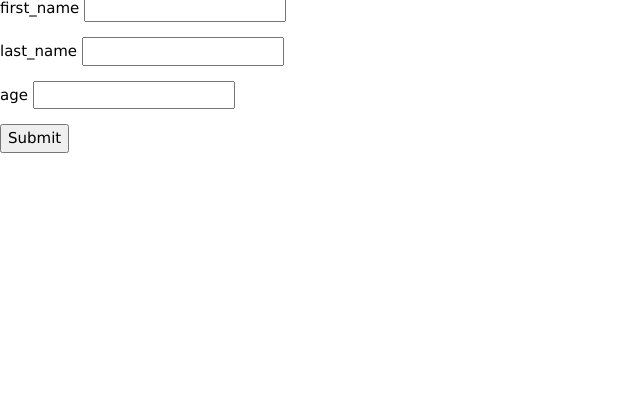
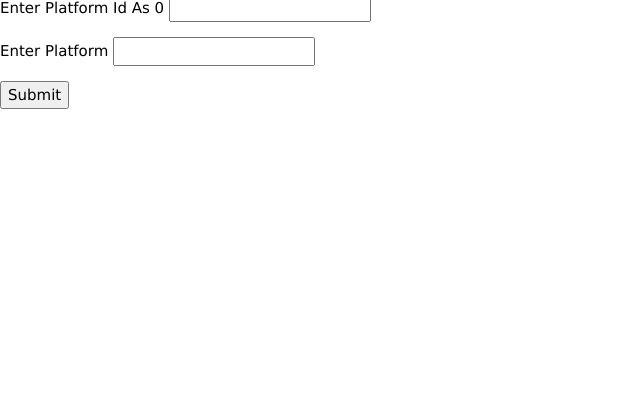
Before and after one commit to Spwilson87/Video-game-tracker, a Flask app: page /add_platform in a window 1280 px wide. Shown: the part 359-779 px from the top of the page, without its empty margins (0-640 px from the left). Run offline with Flask 2, Linux system fonts and the light colour scheme; some libraries are stand-ins or nearby versions.

Commit message:
changed platform template buttons and fields

```diff
--- a/webapp/templates/add_platform.html
+++ b/webapp/templates/add_platform.html
@@ -9,10 +9,9 @@
       <p>Enter Your Details<p></p>
     </div>
 
-    <form action="/done" method = "POST">
-      <p>first_name <input type = "text" name = 'first_name' /></p>
-      <p>last_name <input type = "text" name = 'last_name' /></p>
-      <p>age <input type = "integer" name = 'age' /></p>
+    <form action="/add_platform_done" method = "POST">
+      <p>Enter Platform Id As 0 <input type = "integer" name = 'platform_id' /></p>
+      <p>Enter Platform <input type = "text" name = 'platform' /></p>
       <p><input type = "submit" value = "Submit" /></p>
     </form>
     {% endblock %}
```
